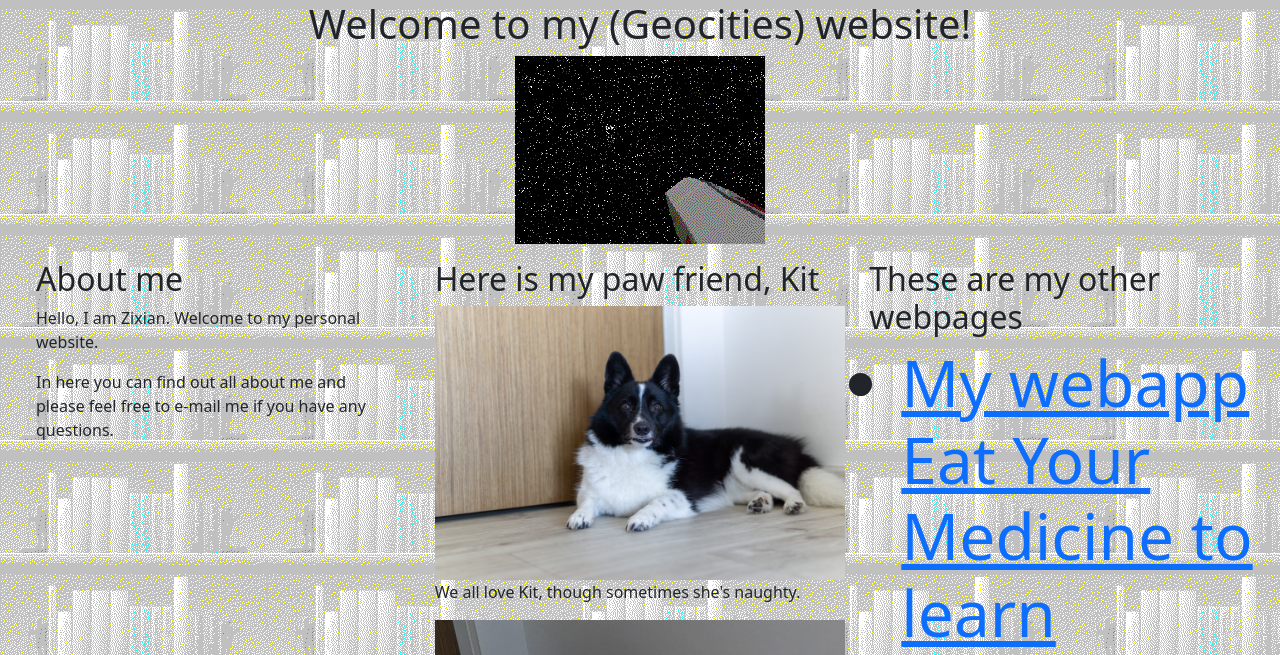
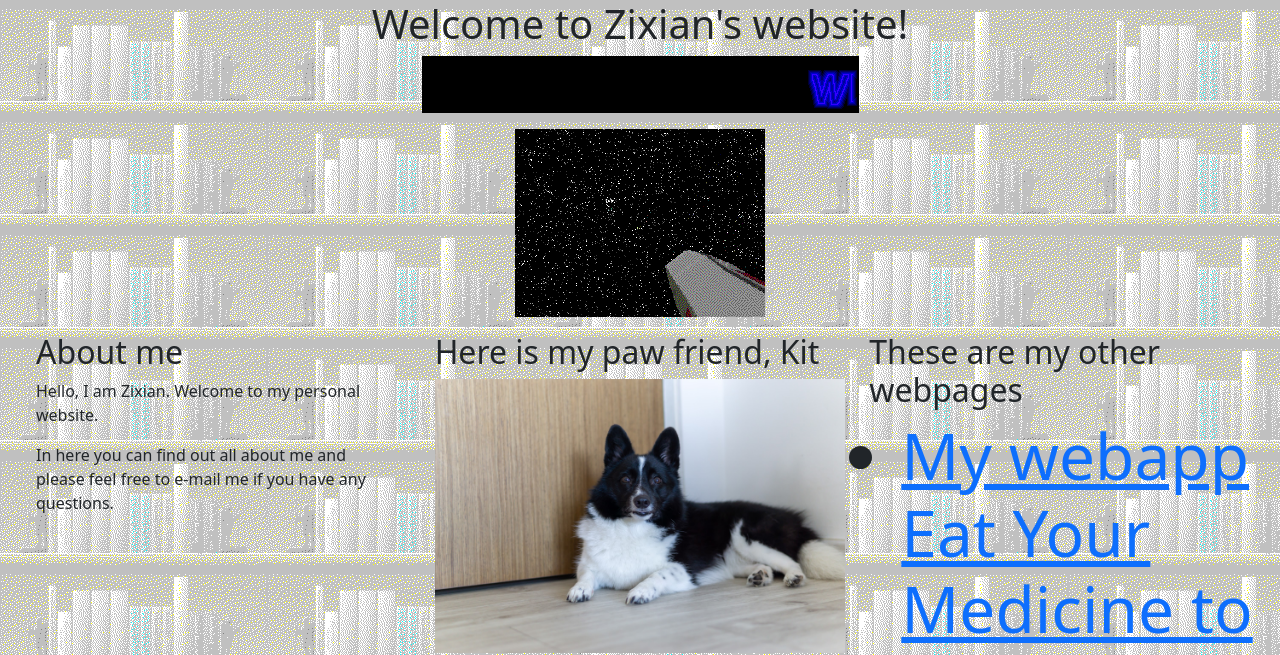
Before and after one commit to zachczx/eatyourmeds, a Django app: page / in a window 1280 px wide. Shown: the top 655 px of the page. Run offline with Django 4.2, Linux system fonts and the light colour scheme.

Commit message:
banner top

```diff
--- a/templates/aboutme/home.html
+++ b/templates/aboutme/home.html
@@ -10,7 +10,8 @@
     <div class="container1"> <!-- lazy to change all the geocities css references to container -->
         <div class="row">
                 <div class="col-sm">
-                    <h1 class="text-center">Welcome to my (Geocities) website!</h1>
+                    <h1 class="text-center">Welcome to Zixian's website!</h1>
+                    <p class="text-center"><img src="{% static 'aboutme/banner.gif' %}"></p>
                     <p class="text-center"><img src="{% static 'aboutme/welcome.gif' %}" class="img-fluid" alt="The rocket looks cool!" /></p>
                 </div>
             </div>
```
Also changed, not shown: static/aboutme/banner.gif (added).
